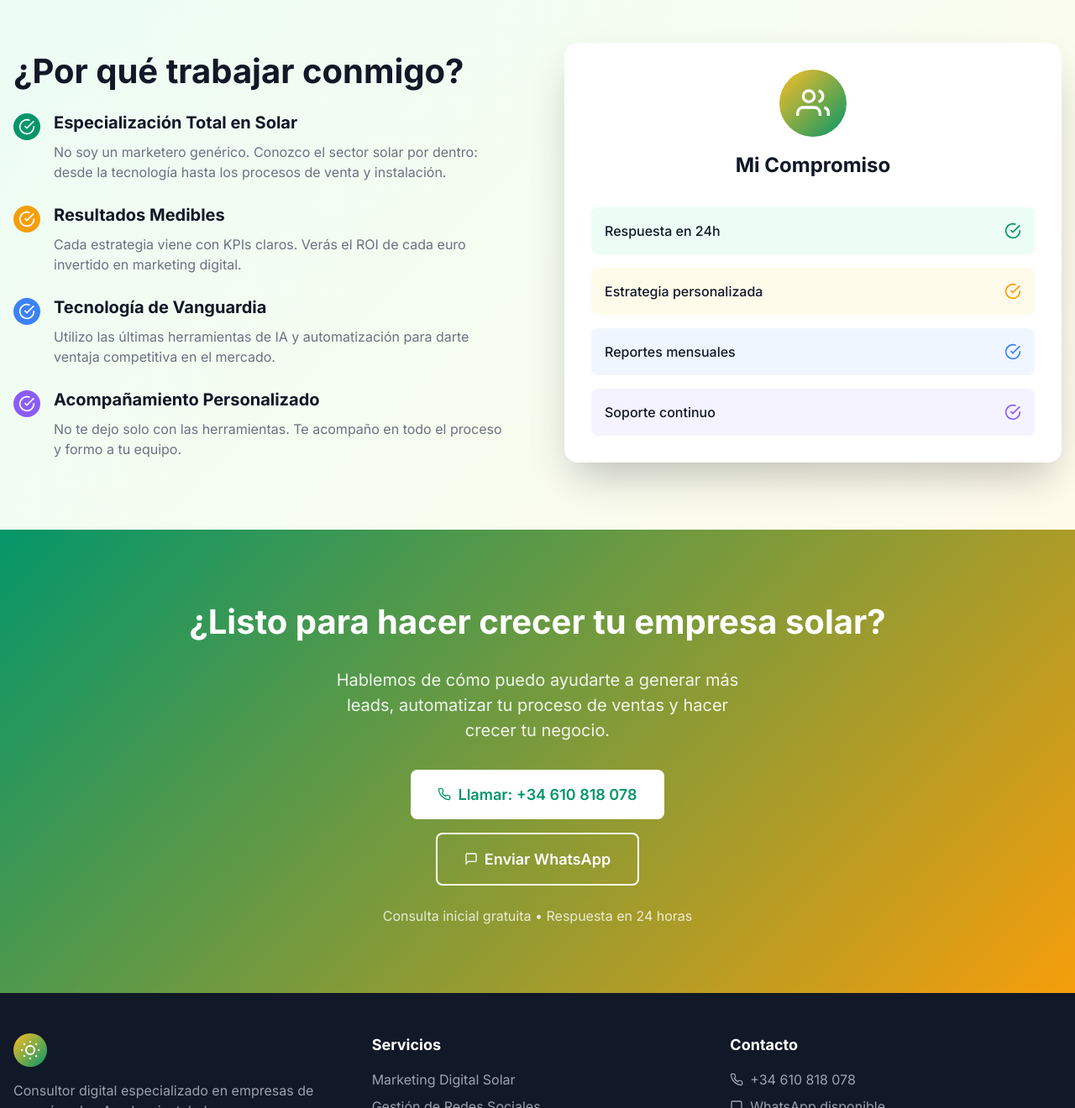
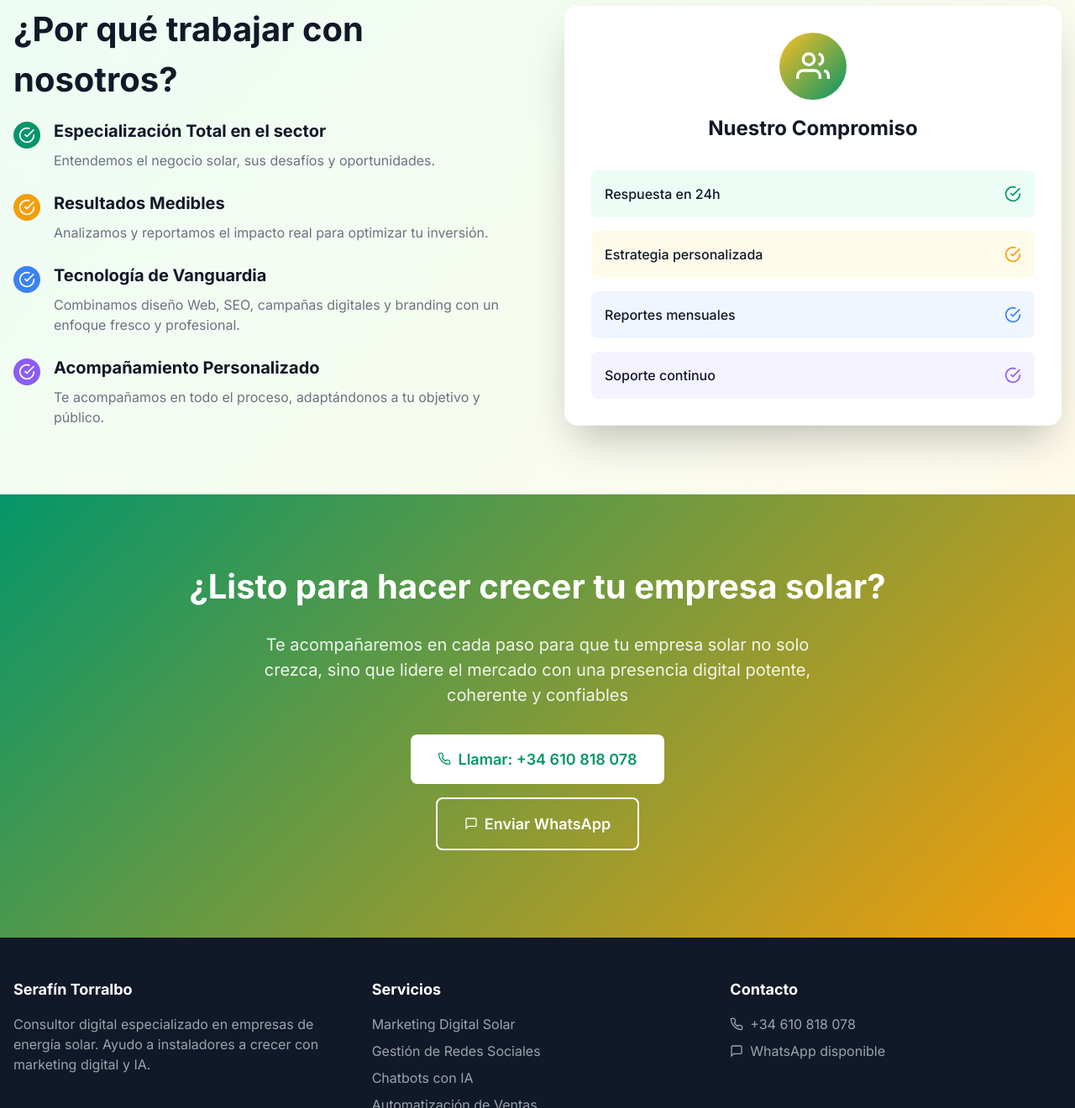
Before and after one commit to AntonioEspinosaMini/solvia_agency, a plain HTML site: page index.html in a window 1280 px wide. Shown: the part 1480-2800 px from the top of the page at 84% size. Drawn offline with nearby package versions, Linux system fonts and the light colour scheme.

Commit message:
Texts improved and files relocated

```diff
--- a/index.html
+++ b/index.html
@@ -16,14 +16,7 @@
         <div class="container">
             <div class="header-content">
                 <div class="flex items-center space-x-3">
-                    <div class="relative">
-                    <svg class="w-8 h-8 text-yellow-500" viewBox="0 0 24 24" fill="none" stroke="currentColor" stroke-width="2">
-                        <circle cx="12" cy="12" r="5"/>
-                        <path d="M12 1v2M12 21v2M4.22 4.22l1.42 1.42M18.36 18.36l1.42 1.42M1 12h2M21 12h2M4.22 19.78l1.42-1.42M18.36 5.64l1.42-1.42"/>
-                    </svg>
-                    <span class="absolute top-0 right-0 block w-2 h-2 bg-yellow-400 rounded-full animate-ping"></span>
-                    <span class="absolute top-0 right-0 block w-2 h-2 bg-yellow-500 rounded-full"></span>
-                    </div>
+                    <img src="assets/icon.png" alt="icon" class="w-12 h-12" />
                     <span class="text-xl font-semibold text-gray-800 select-none">Solvia Agency</span>
                 </div>
                 <nav class="nav">
@@ -53,9 +46,10 @@
                             </span>
                         </h1>
                         <p class="hero-description text-base sm:text-lg text-gray-600 leading-relaxed text-center md:text-left px-4 sm:px-0 mx-auto md:mx-0">
-                            Soy <span class="font-semibold text-gray-800">Serafín Torralbo</span>, tu socio digital para expandir tu negocio solar.
-                            Ayudo a empresas instaladoras a <span class="font-medium text-gray-700">generar más leads</span> y
-                            <span class="font-medium text-gray-700">cerrar más ventas</span> con estrategias de marketing digital y herramientas de IA.
+                            <span class="font-semibold text-gray-800">Solvia Agency</span> es tu aliado estratégico en marketing digital especializado en energía solar.
+                            Nuestra misión es iluminar el camino hacia el <span class="font-medium text-gray-700">crecimiento sostenible</span> de empresas dedicadas a la
+                            instalación y comercialización de placas solares, combinando <span class="font-medium text-gray-700">creatividad</span>,
+                            <span class="font-medium text-gray-700">innovación</span> y <span class="font-medium text-gray-700">resultados medibles</span>.
                         </p>
                     </div>
 
@@ -86,7 +80,7 @@
 
                 <div class="hero-image">
                     <div class="image-container">
-                        <img src="profile.jpg" alt="Serafín Torralbo - Consultor Digital Solar" class="profile-image">
+                        <img src="assets/profile.jpg" alt="Serafín Torralbo - Consultor Digital Solar" class="profile-image">
                     </div>
                     <div class="image-bg"></div>
                     <div class="floating-circle circle-1"></div>
@@ -100,10 +94,9 @@
     <section id="services" class="services">
         <div class="container">
             <div class="section-header">
-                <h2 class="section-title">¿Qué hago por tu empresa solar?</h2>
+                <h2 class="section-title">¿Qué hacemos por tu empresa solar?</h2>
                 <p class="section-description">
-                    Combino estrategias de marketing digital probadas con tecnología de IA para generar leads cualificados y
-                    automatizar tu proceso de ventas.
+                    Diseñamos estrategias personalizadas que potencian tu presencia digital, conectan con tu audiencia y aceleran tus ventas
                 </p>
             </div>
 
@@ -118,7 +111,7 @@
                     </div>
                     <h3 class="service-title">Estrategia de Marketing</h3>
                     <p class="service-description">
-                        Desarrollo estrategias personalizadas para posicionar tu empresa como líder en el mercado solar local.
+                        Estrategia y planificación de marketing digital.
                     </p>
                 </div>
 
@@ -130,7 +123,7 @@
                     </div>
                     <h3 class="service-title">Crecimiento en Redes</h3>
                     <p class="service-description">
-                        Gestión completa de redes sociales con contenido que educa y convierte a tu audiencia en clientes.
+                        Gestión y campañas en redes sociales y Google Ads.
                     </p>
                 </div>
 
@@ -144,7 +137,7 @@
                     </div>
                     <h3 class="service-title">Chatbots con IA</h3>
                     <p class="service-description">
-                        Implemento chatbots inteligentes que califican leads 24/7 y programan citas automáticamente.
+                        Implementación de chatbots inteligentes.
                     </p>
                 </div>
 
@@ -158,7 +151,7 @@
                     </div>
                     <h3 class="service-title">Automatización Digital</h3>
                     <p class="service-description">
-                        Automatizo procesos de seguimiento y nutrición de leads para maximizar tu tasa de conversión.
+                        Análisis de datos y reporting para maximizar tu tasa de conversión.
                     </p>
                 </div>
             </div>
@@ -186,7 +179,7 @@
         <div class="container">
             <div class="about-grid">
                 <div class="about-content">
-                    <h2 class="section-title">¿Por qué trabajar conmigo?</h2>
+                    <h2 class="section-title">¿Por qué trabajar con nosotros?</h2>
 
                     <div class="features-list">
                         <div class="feature">
@@ -197,10 +190,9 @@
                                 </svg>
                             </div>
                             <div class="feature-content">
-                                <h3 class="feature-title">Especialización Total en Solar</h3>
+                                <h3 class="feature-title">Especialización Total en el sector</h3>
                                 <p class="feature-description">
-                                    No soy un marketero genérico. Conozco el sector solar por dentro: desde la tecnología hasta los
-                                    procesos de venta y instalación.
+                                    Entendemos el negocio solar, sus desafíos y oportunidades.
                                 </p>
                             </div>
                         </div>
@@ -215,7 +207,7 @@
                             <div class="feature-content">
                                 <h3 class="feature-title">Resultados Medibles</h3>
                                 <p class="feature-description">
-                                    Cada estrategia viene con KPIs claros. Verás el ROI de cada euro invertido en marketing digital.
+                                    Analizamos y reportamos el impacto real para optimizar tu inversión.
                                 </p>
                             </div>
                         </div>
@@ -230,8 +222,7 @@
                             <div class="feature-content">
                                 <h3 class="feature-title">Tecnología de Vanguardia</h3>
                                 <p class="feature-description">
-                                    Utilizo las últimas herramientas de IA y automatización para darte ventaja competitiva en el
-                                    mercado.
+                                    Combinamos diseño Web, SEO, campañas digitales y branding con un enfoque fresco y profesional.
                                 </p>
                             </div>
                         </div>
@@ -246,7 +237,7 @@
                             <div class="feature-content">
                                 <h3 class="feature-title">Acompañamiento Personalizado</h3>
                                 <p class="feature-description">
-                                    No te dejo solo con las herramientas. Te acompaño en todo el proceso y formo a tu equipo.
+                                    Te acompañamos en todo el proceso, adaptándonos a tu objetivo y público.
                                 </p>
                             </div>
                         </div>
@@ -264,7 +255,7 @@
                                     <path d="M16 3.13a4 4 0 0 1 0 7.75"/>
                                 </svg>
                             </div>
-                            <h3 class="commitment-title">Mi Compromiso</h3>
+                            <h3 class="commitment-title">Nuestro Compromiso</h3>
                         </div>
 
                         <div class="commitment-list">
@@ -309,8 +300,8 @@
             <div class="cta-content">
                 <h2 class="cta-title">¿Listo para hacer crecer tu empresa solar?</h2>
                 <p class="cta-description">
-                    Hablemos de cómo puedo ayudarte a generar más leads, automatizar tu proceso de ventas y hacer crecer tu
-                    negocio.
+                    Te acompañaremos en cada paso para que tu empresa solar no solo crezca, sino que lidere el mercado con
+                    una presencia digital potente, coherente y confiables
                 </p>
 
                 <div class="cta-buttons">
@@ -327,8 +318,6 @@
                         Enviar WhatsApp
                     </button>
                 </div>
-
-                <p class="cta-note">Consulta inicial gratuita • Respuesta en 24 horas</p>
             </div>
         </div>
     </section>
@@ -338,15 +327,7 @@
         <div class="container">
             <div class="footer-grid">
                 <div class="footer-brand">
-                    <div class="footer-logo">
-                        <div class="logo-icon">
-                            <svg class="sun-icon" viewBox="0 0 24 24" fill="none" stroke="currentColor" stroke-width="2">
-                                <circle cx="12" cy="12" r="5"/>
-                                <path d="M12 1v2M12 21v2M4.22 4.22l1.42 1.42M18.36 18.36l1.42 1.42M1 12h2M21 12h2M4.22 19.78l1.42-1.42M18.36 5.64l1.42-1.42"/>
-                            </svg>
-                        </div>
-                        <span class="logo-text">Serafín Torralbo</span>
-                    </div>
+                    <h3 class="footer-title">Serafín Torralbo</h3>
                     <p class="footer-description">
                         Consultor digital especializado en empresas de energía solar. Ayudo a instaladores a crecer con
                         marketing digital y IA.
--- a/styles.css
+++ b/styles.css
@@ -113,37 +113,6 @@ body {
   display: flex;
   align-items: center;
   gap: 0.75rem;
-}
-
-.logo-icon {
-  position: relative;
-  width: 2.5rem;
-  height: 2.5rem;
-  background: linear-gradient(135deg, #fbbf24, #059669);
-  border-radius: 50%;
-  display: flex;
-  align-items: center;
-  justify-content: center;
-}
-
-.sun-icon {
-  width: 1.5rem;
-  height: 1.5rem;
-  color: white;
-}
-
-.logo-pulse {
-  position: absolute;
-  inset: 0;
-  background: linear-gradient(135deg, rgba(251, 191, 36, 0.2), rgba(5, 150, 105, 0.2));
-  border-radius: 50%;
-  animation: pulse 2s infinite;
-}
-
-.logo-text {
-  font-size: 1.25rem;
-  font-weight: 700;
-  color: #111827;
 }
 
 .nav {
@@ -692,7 +661,7 @@ body {
   font-size: 1.25rem;
   color: rgba(255, 255, 255, 0.9);
   margin-bottom: 2rem;
-  max-width: 32rem;
+  max-width: 42rem;
   margin-left: auto;
   margin-right: auto;
 }
@@ -704,10 +673,6 @@ body {
   align-items: center;
   justify-content: center;
   margin-bottom: 1.5rem;
-}
-
-.cta-note {
-  color: rgba(255, 255, 255, 0.8);
 }
 
 /* Footer */
```
Also changed, not shown: assets/icon.png (added), assets/profile.jpg (renamed from profile.jpg).
